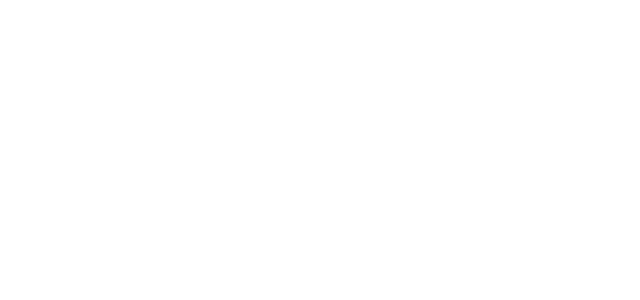
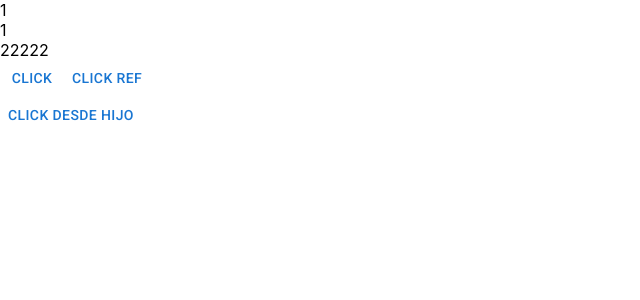
Before and after one commit to Louiso/dodgers, a React (Vite) app: page /home/1/1 in a window 1280 px wide. Before the commit this address had no page. Shown: the top 300 px of the page, without its empty margins (0-640 px from the left). Built offline with nearby package versions, Linux system fonts and the light colour scheme.

Commit message:
[update] clase de ciclo de vida

```diff
--- /dev/null
+++ b/src/pages/_home/Children.tsx
@@ -0,0 +1,26 @@
+import { Button } from '@mui/material';
+import { forwardRef, memo } from 'react';
+
+interface ChildrenProps {
+  onClick: () => void;
+  valueDouble?: any;
+}
+
+const Children = forwardRef<any, ChildrenProps>(({ onClick, valueDouble }, ref) => {
+  console.log('pappiiiii ya naci!!!!');
+
+  console.log('valueDouble', valueDouble);
+  // const sendHola = () => {
+  //   console.log('hola');
+  // };
+
+  return (
+    <div>
+      <Button ref={ref} onClick={onClick}>
+        Click desde hijo
+      </Button>
+    </div>
+  );
+});
+
+export default memo(Children);
--- a/src/pages/_home/index.tsx
+++ b/src/pages/_home/index.tsx
@@ -1,136 +1,68 @@
 import {
-  Card,
-  CardContent,
-  CardHeader,
-  List, ListItem, ListItemText, TextField,
-  Box,
-  ListItemSecondaryAction,
-  IconButton,
-  ListItemAvatar,
+  Button,
   Theme,
 } from '@mui/material';
 import { makeStyles } from '@mui/styles';
-import { useMemo, useState } from 'react';
-import { Delete as DeleteIcon, Edit as EditIcon } from '@mui/icons-material';
-import clsx from 'clsx';
-import { mongoObjectId } from '../../utils/generator';
-import { Task, TaskStatus } from '../../interfaces';
-import TaskDetail from './TaskDetail';
+import {
+  memo, useCallback, useEffect, useMemo, useRef, useState,
+} from 'react';
+import { useParams } from 'react-router-dom';
+
+import Children from './Children';
 
 const HomePage = () => {
   const classes = useStyles();
-  const [taskTitle, setTaskTitle] = useState('');
-  const [tasks, setTasks] = useState<Task[]>([]);
-  const [currentTaskId, setCurrentTaskId] = useState<string>('');
+  const params = useParams();
+  const [value, setValue] = useState(1);
+  const [count, setCount] = useState(1);
+  const ref = useRef<any | null>(null);
 
-  const currentTask = useMemo(() => tasks.find((task) => task._id === currentTaskId), [currentTaskId, tasks]);
+  // redefinir
+  // const valueDouble = useMemo(() => value * 2, [value]);
+  const valueDouble = 22222;
 
-  const _handleChange = ({ target: { value } }: React.ChangeEvent<HTMLTextAreaElement | HTMLInputElement>) => {
-    setTaskTitle(value);
+  const _handleClickCount = useCallback(() => {
+    console.log('_handleClickCount');
+    setCount((count) => count * 2);
+  }, []);
+
+  const _handleClickRef = () => {
+    console.log('ref.current', ref.current);
+    ref.current.click();
   };
 
-  const _handleSubmitCreateNewTask = (e: React.FormEvent<HTMLFormElement>) => {
-    e.preventDefault();
+  useEffect(() => {
+    console.log('mount');
+  }, []);
 
-    setTasks((prev) => [...prev, {
-      _id: mongoObjectId(),
-      title: taskTitle,
-      description: '',
-      status: TaskStatus.Pending,
-    }]);
+  useEffect(() => {
+    console.log('value', value);
+  }, [value]);
 
-    setTaskTitle('');
-  };
+  console.log('Hijo ya saliste?');
+  console.log('ref.current', ref.current);
 
-  const _handleClickDeleteTask = (taskId: string) => () => {
-    setTasks((prev) => prev.filter((task) => task._id !== taskId));
-  };
-
-  const _handleClickEditTask = (taskId: string) => () => {
-    setCurrentTaskId(taskId);
-  };
-
-  const _handleChangeTask = (newTask: Task) => {
-    setTasks((prev) => prev.map((task) => {
-      if (task._id === newTask._id) {
-        return {
-          ...task,
-          ...newTask,
-        };
-      }
-      return task;
-    }));
-    setCurrentTaskId('');
-  };
-
-  const _handleCancelEdit = () => {
-    setCurrentTaskId('');
-  };
+  console.log('params', params);
 
   return (
-    <Box display="flex" justifyContent="center" alignItems="center" height="100vh">
-      <Card sx={{
-        width: 800,
-        height: 600,
-      }}
-      >
-        <CardHeader title="Todo List" />
-        <CardContent>
-          {currentTask ? (
-            <TaskDetail
-              task={currentTask}
-              onChange={_handleChangeTask}
-              onCancel={_handleCancelEdit}
-            />
-          ) : (
-            <form onSubmit={_handleSubmitCreateNewTask}>
-              <TextField fullWidth size="small" value={taskTitle} onChange={_handleChange} />
-            </form>
-          )}
-          <List sx={{ mt: 2.5 }}>
-            {tasks.map((task) => (
-              <ListItem key={task._id}>
-                <ListItemAvatar sx={{
-                  minWidth: 28,
-                }}
-                >
-                  <div className={clsx(classes.dot, classes[task.status])} />
-                </ListItemAvatar>
-                <ListItemText primary={task.title} secondary={task.description} />
-                {!currentTaskId && (
-                  <ListItemSecondaryAction>
-                    <IconButton onClick={_handleClickEditTask(task._id)}>
-                      <EditIcon />
-                    </IconButton>
-                    <IconButton onClick={_handleClickDeleteTask(task._id)}>
-                      <DeleteIcon />
-                    </IconButton>
-                  </ListItemSecondaryAction>
-                )}
-              </ListItem>
-            ))}
-          </List>
-        </CardContent>
-      </Card>
-    </Box>
+    <div className={classes.root}>
+      <div>{value}</div>
+      <div>{count}</div>
+      <div>{JSON.stringify(valueDouble, null, 2)}</div>
+      <Button onClick={_handleClickCount}>Click</Button>
+      <Button onClick={_handleClickRef}>Click ref</Button>
+      <Children onClick={_handleClickCount} valueDouble={valueDouble} ref={ref} />
+    </div>
   );
 };
 
-const useStyles = makeStyles<Theme>((theme) => ({
-  dot: {
-    width: 18,
-    height: 18,
-    borderRadius: '50%',
-  },
-  pending: {
-    backgroundColor: theme.palette.grey[300],
-  },
-  doing: {
-    backgroundColor: theme.palette.grey[300],
-  },
-  finished: {
-    backgroundColor: theme.palette.grey[300],
+const useStyles = makeStyles<Theme>((/* theme */) => ({
+  root: {
+
   },
 }), { name: 'HomePage' });
 
 export default HomePage;
+
+// tiempo
+// memoria
--- a/src/routes/index.tsx
+++ b/src/routes/index.tsx
@@ -8,7 +8,10 @@ import HomePage from '../pages/_home';
 const Root = () => (
   <BrowserRouter>
     <Routes>
-      <Route path="/home" element={<HomePage />} />
+      <Route
+        path="/home/:homeId/:otroId"
+        element={<HomePage />}
+      />
     </Routes>
   </BrowserRouter>
 );
```
Also changed, not shown: src/containers/TaskList/index.tsx (added, +136 -0 lines), .eslintrc.json, src/README.md (added), src/containers/TaskList/TaskDetail.tsx (renamed from src/pages/_home/TaskDetail.tsx).
